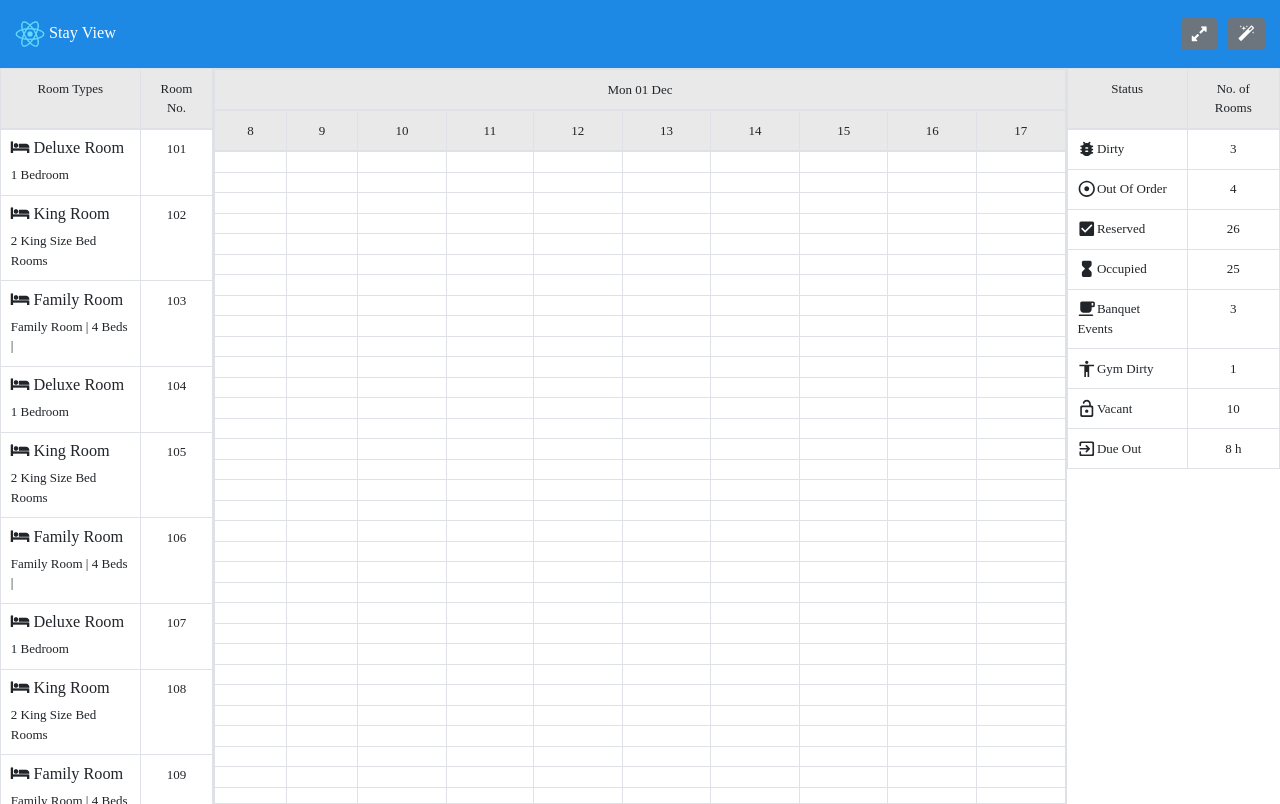
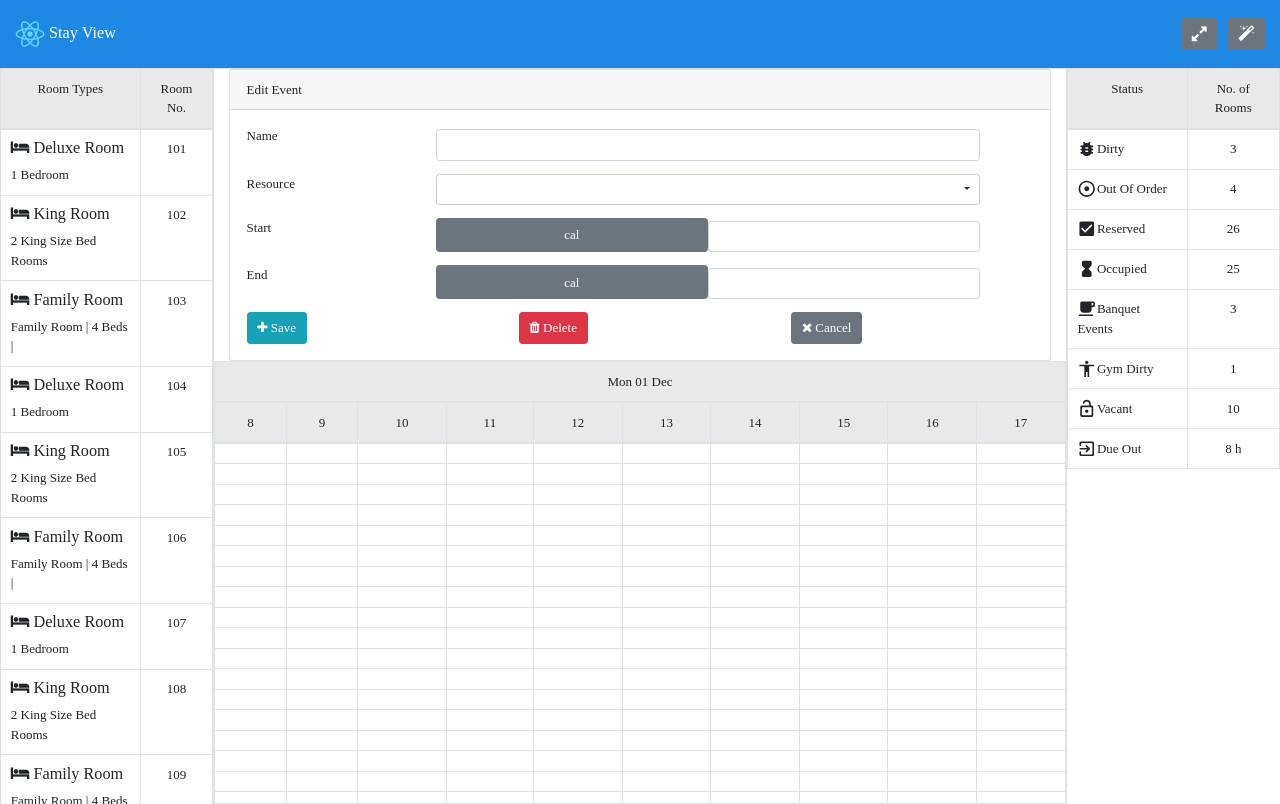
Before and after one commit to itissandeep98/KD, a React (Create React App) app: page / in a window 1280 px wide. Built offline with nearby package versions, Linux system fonts and the light colour scheme.

Commit message:
calendar added

```diff
--- a/package.json
+++ b/package.json
@@ -16,6 +16,7 @@
     "gh-pages": "^3.1.0",
     "react": "^16.13.1",
     "react-animation-components": "^3.0.0",
+    "react-calendar": "^3.1.0",
     "react-dom": "^16.13.1",
     "react-redux": "^7.2.1",
     "react-router-dom": "^5.2.0",
--- a/src/App.css
+++ b/src/App.css
@@ -52,3 +52,15 @@
 input{
 	margin: 3px 3px 0px 0px !important;
 }
+
+.dropdown{
+	padding: 0px !important;
+}
+.dropdown-toggle{
+	text-align: right !important;
+	margin: 0px !important;
+	width: 100%;
+	border-color: rgb(202, 200, 200) !important;
+	color: rgb(48, 46, 46) !important;
+	background-color: #fff !important;
+}
--- a/src/Components/Stayview.js/Center.js
+++ b/src/Components/Stayview.js/Center.js
@@ -1,6 +1,7 @@
 import React, { Component } from 'react'
 import { Table } from 'reactstrap'
 import Popup from './Popup'
+import NewEventCard from './NewEventCard'
 
 export default class Center extends Component {
 	constructor(props){
@@ -47,6 +48,7 @@ export default class Center extends Component {
 	render() {
 		return (
 			<div className="col-6 col-lg-8  border tabs center" >
+				<NewEventCard/>
 				<Popup show={this.state.show} xpos={this.state.xpos} ypos={this.state.ypos} hide={this.hidePopup}/>
 				<Table bordered className="text-center" onContextMenu={e => e.preventDefault()}>
 					<thead>
--- a/src/Components/Stayview.js/NewEventCard.js
+++ b/src/Components/Stayview.js/NewEventCard.js
@@ -1,5 +1,7 @@
 import React from 'react'
-import { Card, CardBody, Button, CardHeader, Form, FormGroup, Label, Input, Row, Col } from 'reactstrap'
+import { Card, CardBody, Button, CardHeader, Form, FormGroup, Label, Input, Row, Col, UncontrolledDropdown, DropdownToggle, DropdownMenu, DropdownItem, PopoverBody, UncontrolledPopover } from 'reactstrap'
+import Calendar from 'react-calendar'
+import 'react-calendar/dist/Calendar.css';
 
 function NewEventCard ({cancel}) {
 	return (
@@ -14,16 +16,32 @@ function NewEventCard ({cancel}) {
 						</FormGroup>
 						<FormGroup className="row">
 							<Label className="col-3"> Resource</Label>
-							<Input className="col-8" type="text" />
+							<UncontrolledDropdown className="col-8">
+								<DropdownToggle caret/>
+								<DropdownMenu>
+									<DropdownItem>Item 1</DropdownItem>
+									<DropdownItem>Item 2</DropdownItem>
+								</DropdownMenu>
+							</UncontrolledDropdown>
 						</FormGroup>
 						<FormGroup className="row">
 							<Label className="col-3"> Start</Label>
-							<Input className="col-4" type="text" />
+							<Button id="cal1" className="col-4"> cal</Button>
+							<UncontrolledPopover trigger="legacy" placement="bottom" target="cal1">
+								<PopoverBody>
+									<Calendar />
+								</PopoverBody>
+							</UncontrolledPopover>
 							<Input className="col-4" type="text" />
 						</FormGroup>
 						<FormGroup className="row">
 							<Label className="col-3"> End</Label>
-							<Input className="col-4" type="text" />
+							<Button id="cal2" className="col-4"> cal</Button>
+							<UncontrolledPopover trigger="legacy" placement="bottom" target="cal2">
+								<PopoverBody>
+									<Calendar />
+								</PopoverBody>
+							</UncontrolledPopover>
 							<Input className="col-4" type="text" />
 						</FormGroup>
 						<Row>
--- a/src/Components/Stayview.js/Popup.js
+++ b/src/Components/Stayview.js/Popup.js
@@ -19,7 +19,7 @@ export default class Popup extends Component {
 		document.addEventListener("click",this.handleOutsideClick)
 	}
 	componentWillUnmount(){
-		document.removeEventListener("click")
+		document.removeEventListener("click", this.handleOutsideClick)
 	}
 
 	handleOutsideClick(event){
```
Also changed, not shown: 1 other file (tests, documents, lock files or other folders).
